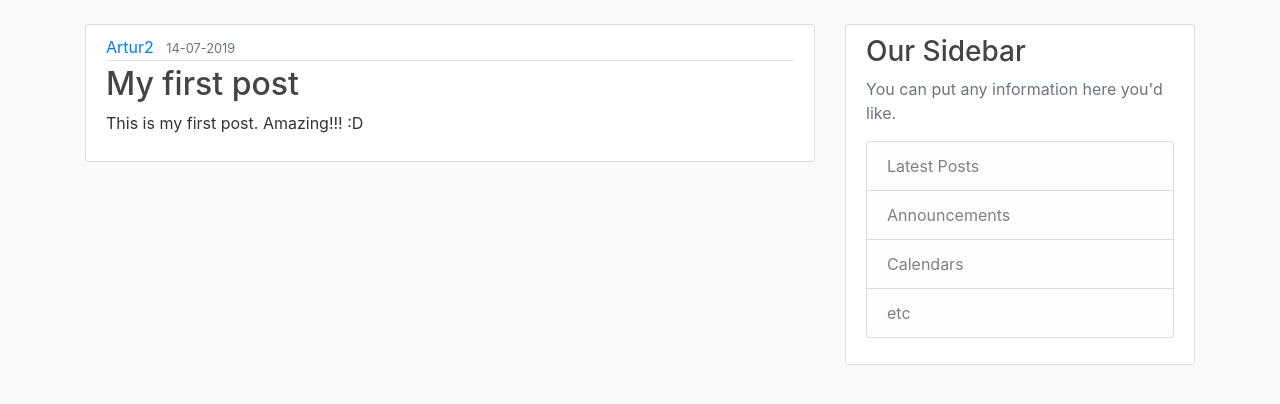
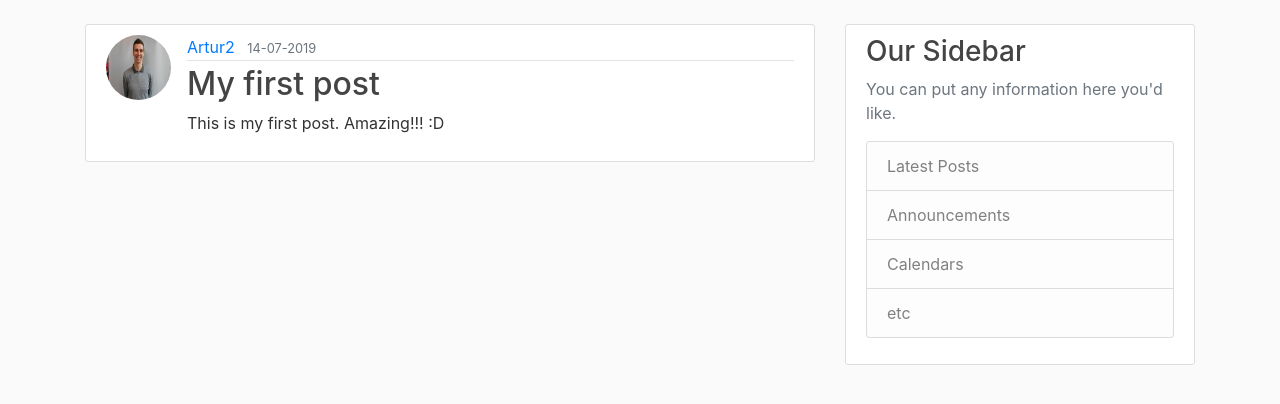
Before and after one commit to largon21/FlaskBlog, a Flask app: page / in a window 1280 px wide. Shown: the part 56-460 px from the top of the page. Run offline with Flask 2, Linux system fonts and the light colour scheme; data comes from the database, SQL or seed files in the repository; some libraries are stand-ins or nearby versions.

Commit message:
home.html update - small pic of user nest to the nam, new date

```diff
--- a/main/templates/home.html
+++ b/main/templates/home.html
@@ -2,6 +2,7 @@
 {% block content %}
     {% for post in posts %}
     <article class="media content-section">
+        <img class="rounded-circle article-img" src="{{ url_for('static', filename='profile_pics/' + post.author.image_file) }}">
           <div class="media-body">
             <div class="article-metadata">
               <a class="mr-2" href="#">{{ post.author.username }}</a>
@@ -10,6 +11,7 @@
             <h2><a class="article-title" href="#">{{ post.title }}</a></h2>
             <p class="article-content">{{ post.content }}</p>
           </div>
+        </img>
     </article>
     {% endfor %}
 {% endblock content %}
```
Lines whose indentation alone changed are shown as unchanged.
